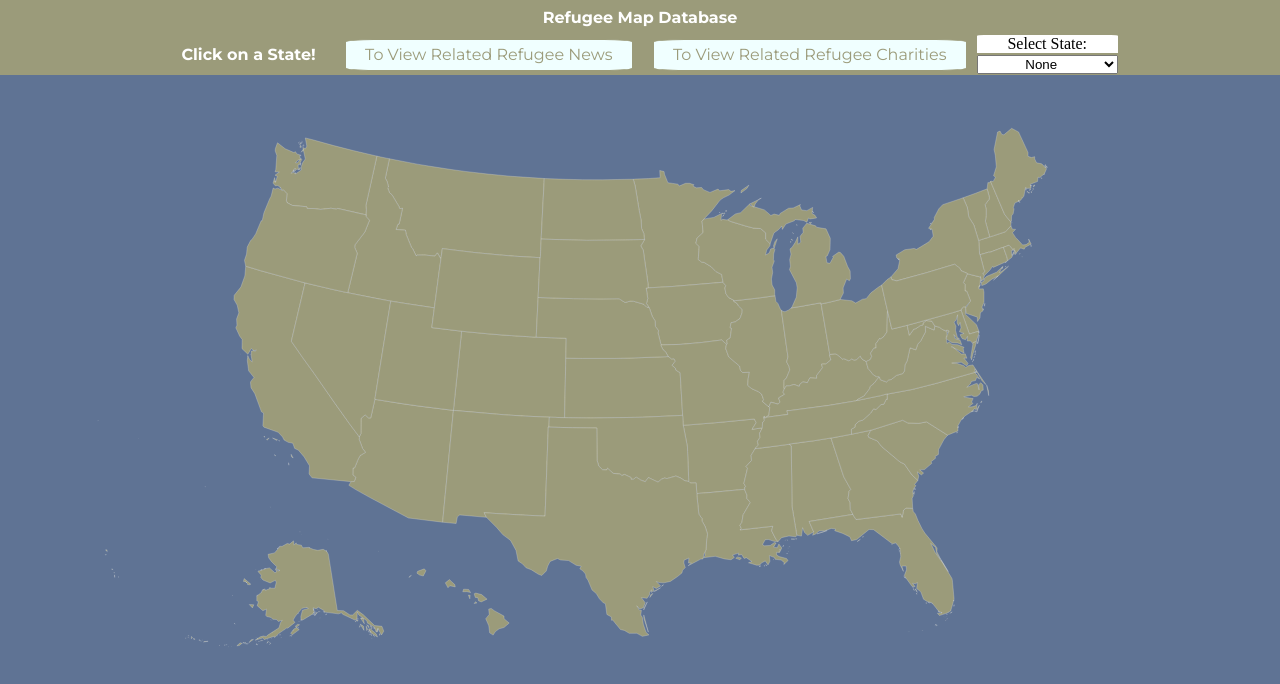
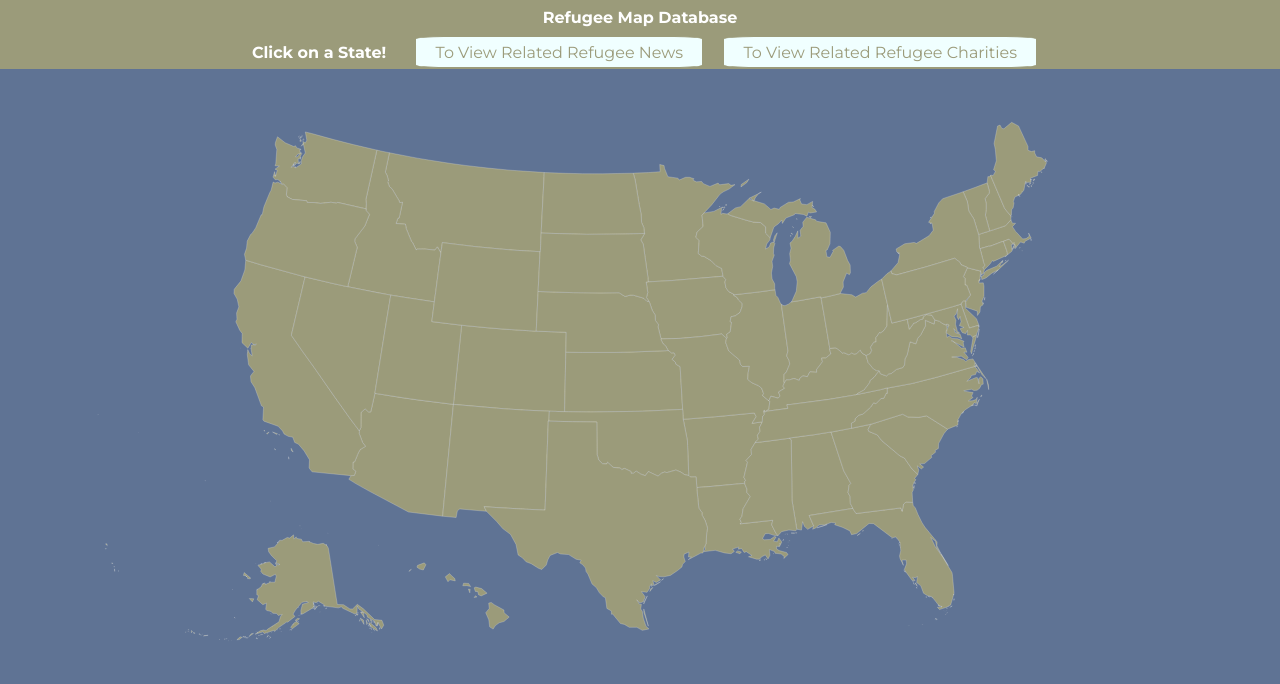
Before and after one commit to noah-hanka/GlohSOC, a plain HTML site: page index.html in a window 1280 px wide. Drawn offline with Linux system fonts and the light colour scheme.

Commit message:
Add files via upload

```diff
--- a/app.js
+++ b/app.js
@@ -48,36 +48,20 @@ var states = {
     'WA': 'Washington',
     'WV': 'West Virginia',
     'WI': 'Wisconsin',
-    'WY': 'Wyoming',
-    'DC': 'District of Columbia'
+    'WY': 'Wyoming'
 }
 function changeLinks(id) {
     var state = document.getElementById('state')
-    var news = document.getElementById('news_link')
-    var char = document.getElementById('char_link')
-    if (id === 'none') {
-        state.innerHTML = 'Click on a State!'
-        news.innerHTML = 'To View Related Refugee News'
-        char.innerHTML = 'To View Related Refugee Charities'
-        news.setAttribute("href", '#')
-        news.setAttribute("target", "_self")
+    state.innerHTML = `${states[id]}:`
+    var news_link_object = document.getElementById('news_link')
+    news_link_object.setAttribute("href", `https://news.google.com/search?q=Refugees%20${states[id]}&hl=en-US&gl=US&ceid=US%3Aen`)
+    var news = document.getElementById('news')
+    news.innerHTML = `Refugee News on ${states[id]}`
+    var char_link = document.getElementById('char_link')
 
-        char.setAttribute('href', '#')
-        char.setAttribute("target", "_self")
-    }
-    else {
-        state.innerHTML = states[id]
-
-        news.setAttribute("href", `https://news.google.com/search?q=Refugees%20${states[id]}&hl=en-US&gl=US&ceid=US%3Aen`)
-        news.innerHTML = `Refugee News on ${states[id]}`
-        news.setAttribute("target", "_blank")
-
-        char.setAttribute("href", `https://www.charitynavigator.org/index.cfm?keyword_list=refugee&bay=search.results&EIN=&cgid=&cuid=&location=2&state=${id}&city=&overallrtg=&size=&scopeid=`)
-        char.innerHTML = `View Refugee Charities on ${states[id]}`
-        news.setAttribute("target", "_blank")
-    }
-
-
+    char_link.setAttribute("href", `https://www.charitynavigator.org/index.cfm?keyword_list=refugee&bay=search.results&EIN=&cgid=&cuid=&location=2&state=${id}&city=&overallrtg=&size=&scopeid=`)
+    var char = document.getElementById('char')
+    char.innerHTML = `View Refugee Charities on ${states[id]}`
 }
 document.getElementById('AL').onclick = function () { changeLinks('AL') };
 document.getElementById('AK').onclick = function () { changeLinks('AK') };
@@ -129,9 +113,3 @@ document.getElementById('WA').onclick = function () { changeLinks('WA') };
 document.getElementById('WV').onclick = function () { changeLinks('WV') };
 document.getElementById('WI').onclick = function () { changeLinks('WI') };
 document.getElementById('WY').onclick = function () { changeLinks('WY') };
-document.getElementById('DC').onclick = function () { changeLinks('DC') };
-
-document.getElementById('state_selector').onchange = function () {
-    changeLinks(document.getElementById('state_selector').value)
-};
-console.log(document.getElementById('state_selector').value)
--- a/index.html
+++ b/index.html
@@ -20,76 +20,11 @@
         </div>
         <div id='sidebar'>
             <div id="state">Click on a State!</div>
-            <div class='button' id="news"><a id='news_link' target='_blank' href="#">To View Related Refugee News</a>
-            </div>
-            <div class='button' id="charity"><a id='char_link' target='_blank' href="#">To View Related Refugee
-                    Charities</a></div>
-            <div id='dropdown'>
-                <div id='selector_label'><label for="state_selector">Select State:</label>
-                    <form action="">
-                </div>
-                <div id='form_div'>
-                    <select id="state_selector" onchange="this.form.submit()">
-                        <option value="none">None</option>
-                        <option value="AL">Alabama</option>
-                        <option value="AK">Alaska</option>
-                        <option value="AZ">Arizona</option>
-                        <option value="AR">Arkansas</option>
-                        <option value="CA">California</option>
-                        <option value="CO">Colorado</option>
-                        <option value="CT">Connecticut</option>
-                        <option value="DE">Delaware</option>
-                        <option value="DC">District Of Columbia</option>
-                        <option value="FL">Florida</option>
-                        <option value="GA">Georgia</option>
-                        <option value="HI">Hawaii</option>
-                        <option value="ID">Idaho</option>
-                        <option value="IL">Illinois</option>
-                        <option value="IN">Indiana</option>
-                        <option value="IA">Iowa</option>
-                        <option value="KS">Kansas</option>
-                        <option value="KY">Kentucky</option>
-                        <option value="LA">Louisiana</option>
-                        <option value="ME">Maine</option>
-                        <option value="MD">Maryland</option>
-                        <option value="MA">Massachusetts</option>
-                        <option value="MI">Michigan</option>
-                        <option value="MN">Minnesota</option>
-                        <option value="MS">Mississippi</option>
-                        <option value="MO">Missouri</option>
-                        <option value="MT">Montana</option>
-                        <option value="NE">Nebraska</option>
-                        <option value="NV">Nevada</option>
-                        <option value="NH">New Hampshire</option>
-                        <option value="NJ">New Jersey</option>
-                        <option value="NM">New Mexico</option>
-                        <option value="NY">New York</option>
-                        <option value="NC">North Carolina</option>
-                        <option value="ND">North Dakota</option>
-                        <option value="OH">Ohio</option>
-                        <option value="OK">Oklahoma</option>
-                        <option value="OR">Oregon</option>
-                        <option value="PA">Pennsylvania</option>
-                        <option value="RI">Rhode Island</option>
-                        <option value="SC">South Carolina</option>
-                        <option value="SD">South Dakota</option>
-                        <option value="TN">Tennessee</option>
-                        <option value="TX">Texas</option>
-                        <option value="UT">Utah</option>
-                        <option value="VT">Vermont</option>
-                        <option value="VA">Virginia</option>
-                        <option value="WA">Washington</option>
-                        <option value="WV">West Virginia</option>
-                        <option value="WI">Wisconsin</option>
-                        <option value="WY">Wyoming</option>
-                    </select>
-                </div>
-
-                </form>
-
-            </div>
+            <a id='news_link' target='_self' href="#"> <div class='button' id="news">To View Related Refugee News
+            </div> </a>
+            <a id='char_link' target='_self' href="#"><div class='button' id="charity">To View Related Refugee
+                    Charities</div></a>
         </div>
-
     </head>
 
     <?xml version="1.0" encoding="UTF-8" standalone="no"?>
```
